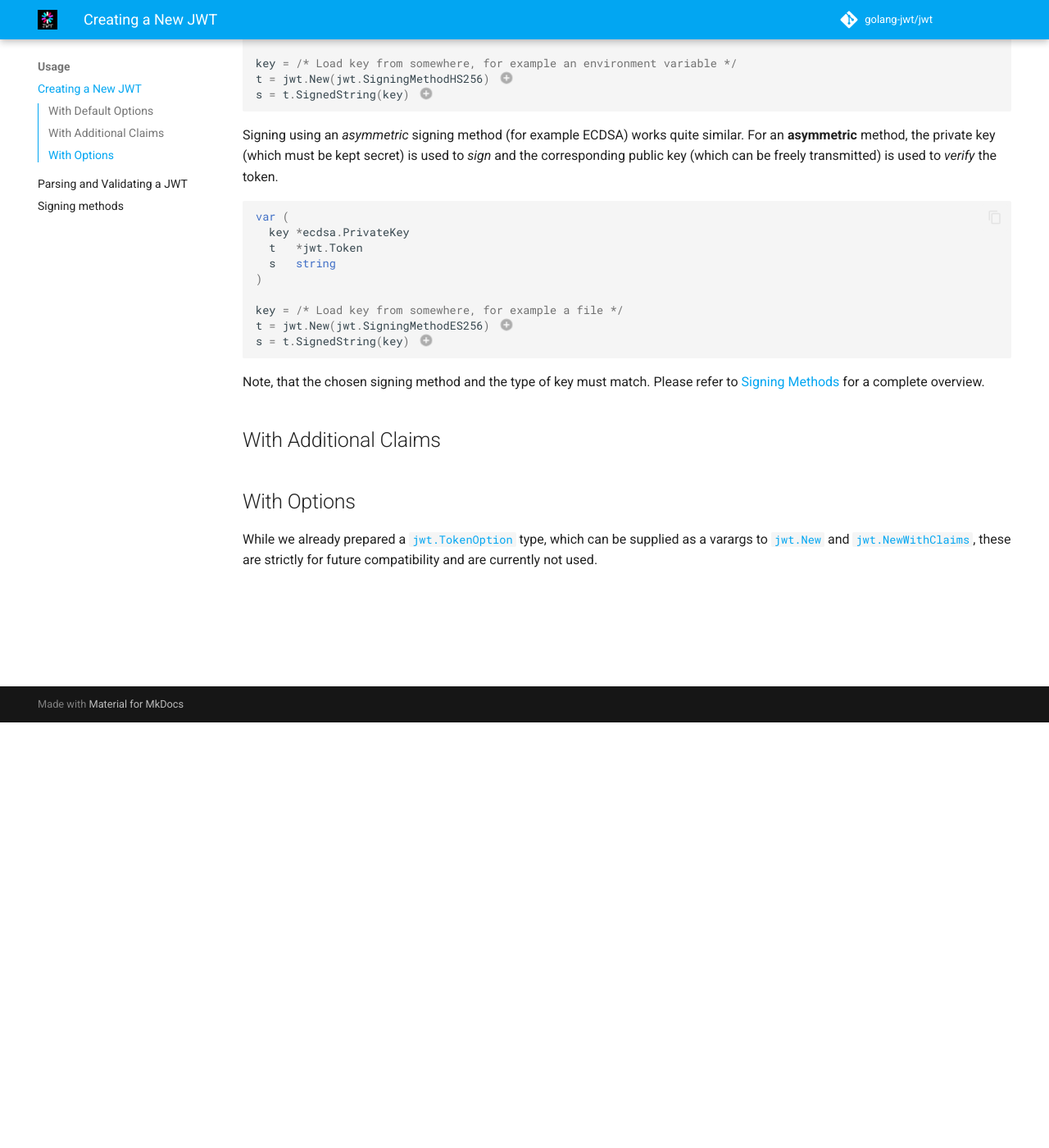
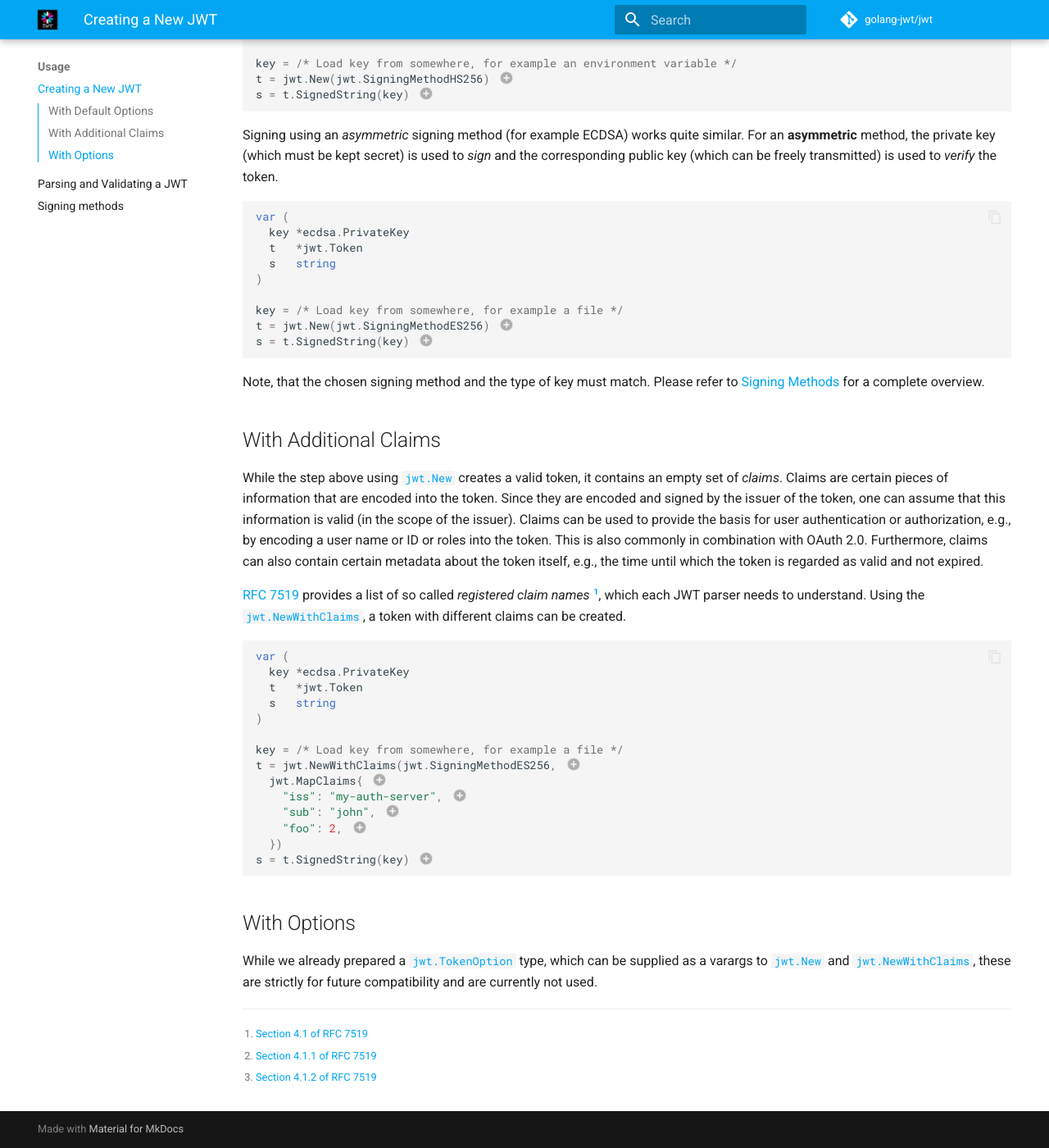
Before and after one commit to golang-jwt/jwt-docs, an MkDocs documentation site: the page built from docs/usage/create.md, in a window 1280 px wide and 1400 px high, scrolled down 519 px. Shown: the whole window at 82% size. Built offline with MkDocs 1.6.1 and Material for MkDocs 9.7.7, drawn with Linux system fonts in a browser that asks for light colours; comment, search, counter and statistics services are not loaded.

Commit message:
Added first paragraph about claims

````diff
--- a/docs/usage/create.md
+++ b/docs/usage/create.md
@@ -59,6 +59,39 @@ Note, that the chosen signing method and the type of key must match. Please refe
 
 ## With Additional Claims
 
+While the step above using [`jwt.New`](https://pkg.go.dev/github.com/golang-jwt/jwt/v5#New) creates a valid token, it contains an empty set of *claims*. Claims are certain pieces of information that are encoded into the token. Since they are encoded and signed by the issuer of the token, one can assume that this information is valid (in the scope of the issuer). Claims can be used to provide the basis for user authentication or authorization, e.g., by encoding a user name or ID or roles into the token. This is also commonly in combination with OAuth 2.0. Furthermore, claims can also contain certain metadata about the token itself, e.g., the time until which the token is regarded as valid and not expired.
+
+[RFC 7519](https://datatracker.ietf.org/doc/html/rfc7519) provides a list of so called *registered claim names* [^claims], which each JWT parser needs to understand. Using the [`jwt.NewWithClaims`](https://pkg.go.dev/github.com/golang-jwt/jwt/v5#NewWithClaims), a token with different claims can be created.
+
+```go
+var (
+  key *ecdsa.PrivateKey
+  t   *jwt.Token
+  s   string
+)
+
+key = /* Load key from somewhere, for example a file */
+t = jwt.NewWithClaims(jwt.SigningMethodES256, // (1)!
+  jwt.MapClaims{ // (2)!
+    "iss": "my-auth-server", // (3)!
+    "sub": "john", // (4)!
+    "foo": 2, // (5)!
+  })
+s = t.SignedString(key) // (6)!
+```
+
+1. This initializes a new [`jwt.Token`](https://pkg.go.dev/github.com/golang-jwt/jwt/v5#Token) struct based on the supplied signing method. In this case a **asymmetric** method is chosen, which is the first parameter.
+2. The second parameter contains the desired claims in form of the [`jwt.Claims`](https://pkg.go.dev/github.com/golang-jwt/jwt/v5#Claims) interface. In this case [`jwt.MapClaims`](https://pkg.go.dev/github.com/golang-jwt/jwt/v5#MapClaims) are used, which is a wrapper type around a Go map containing `string` keys.
+3. The `"sub"`[^sub] claim is a registered claim name that contains the subject this token identifies, e.g. a user name. More technical, this claim identifies the principal that is the *subject* of the token.
+4. The `"iss"`[^iss] claim is a registered claim name that contains the issuer of the token. More technical, this claim identifies the principal that *issued* the token.
+5. The `"foo"` claim is a custom claim containing a numeric value. Any string value can be chosen as a claim name, as long as it does not interfere with a registered claim name.
+6. This step computes a cryptographic signature based on the supplied private
+   key.
+
+[^claims]: [Section 4.1 of RFC 7519](https://datatracker.ietf.org/doc/html/rfc7519#section-4.1)
+[^iss]: [Section 4.1.1 of RFC 7519](https://datatracker.ietf.org/doc/html/rfc7519#section-4.1.1)
+[^sub]: [Section 4.1.2 of RFC 7519](https://datatracker.ietf.org/doc/html/rfc7519#section-4.1.2)
+
 ## With Options
 
 While we already prepared a
--- a/mkdocs.yaml
+++ b/mkdocs.yaml
@@ -7,6 +7,7 @@ edit_uri: ""
 
 plugins:
   - social
+  - search
 
 theme:
   name: material
````
Also changed, not shown: docs/usage/parse.md (+5 -5 lines).
